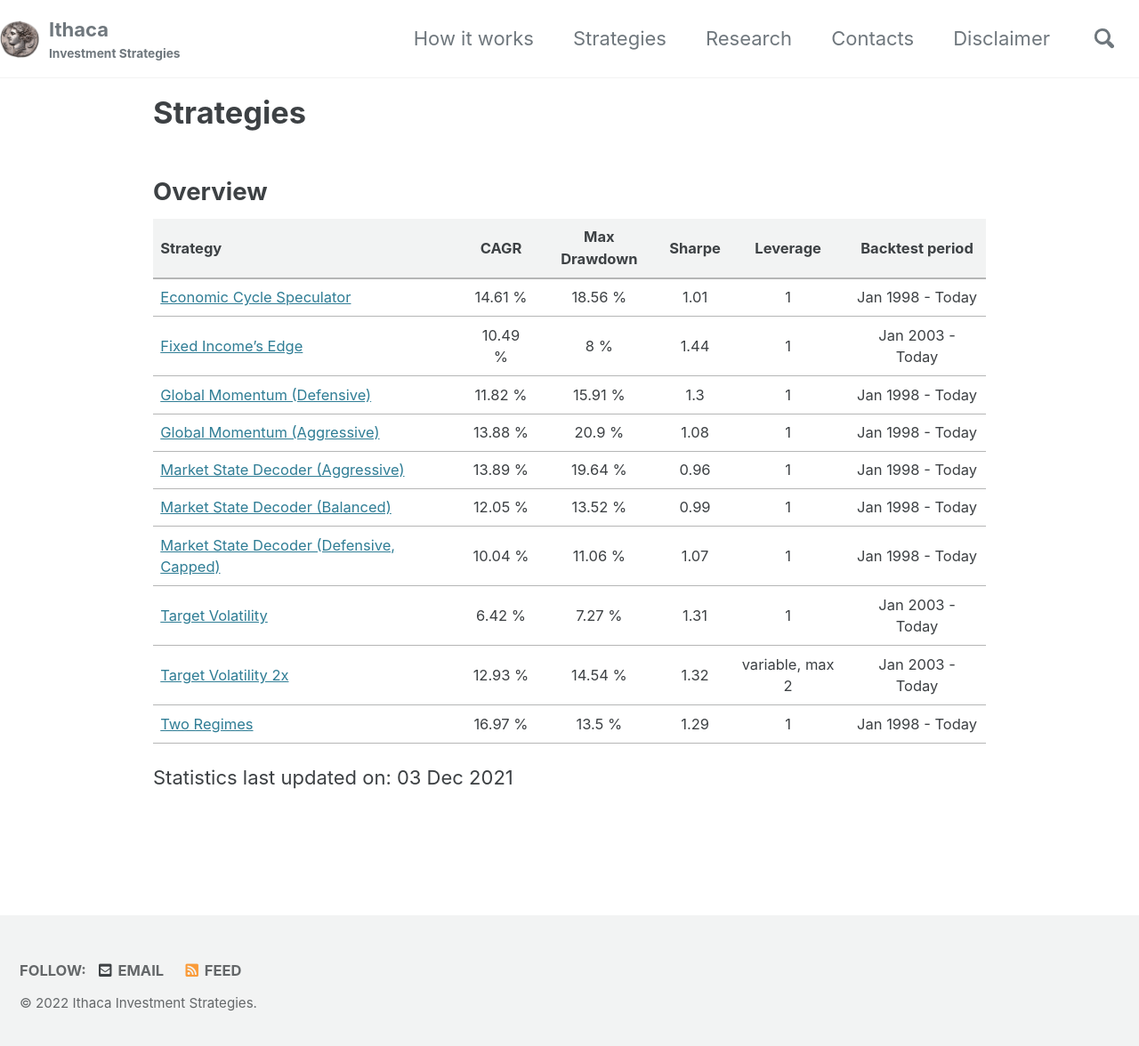
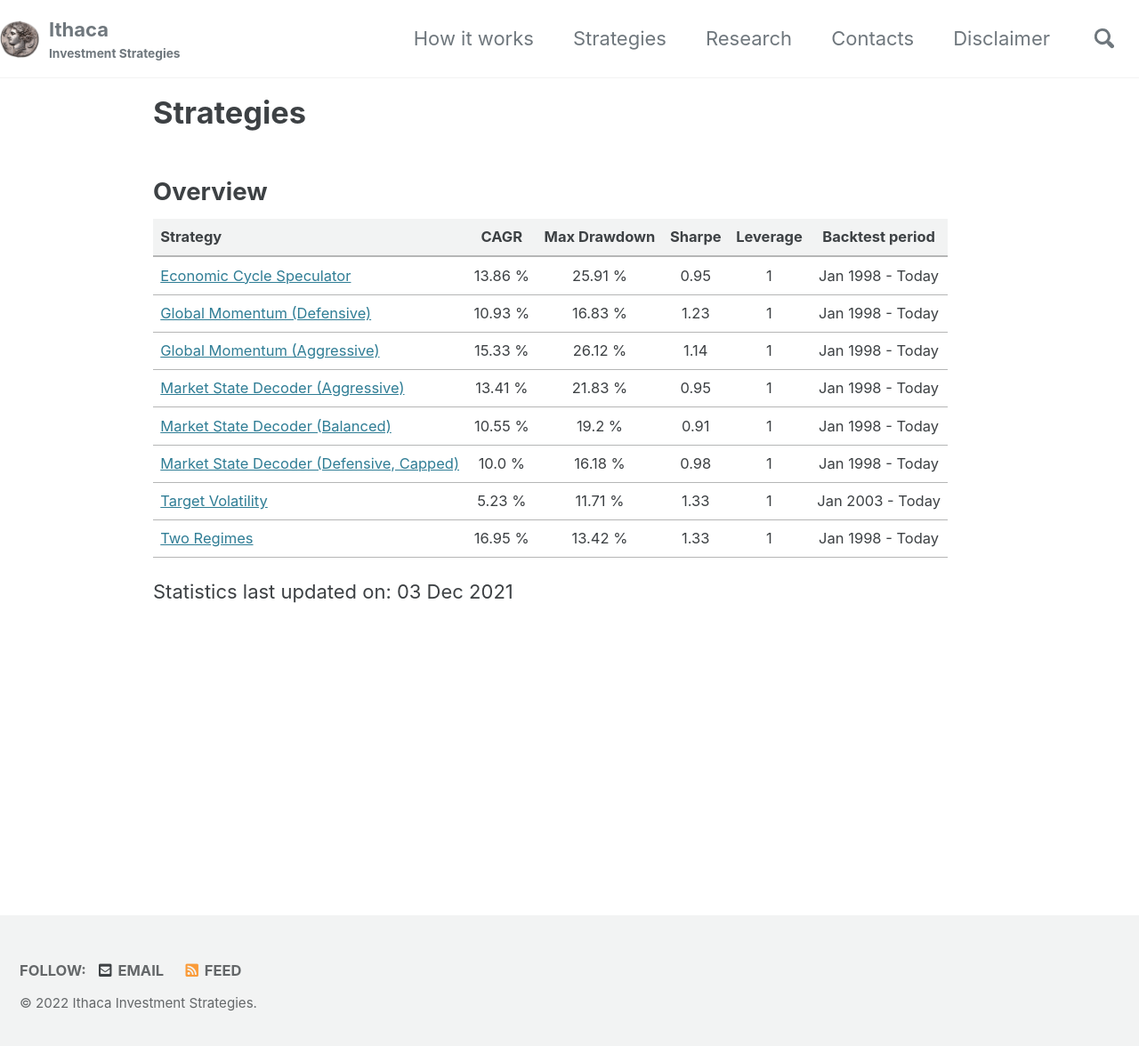
Before and after one commit to IthacaResearch/ithacaresearch.github.io, a Jekyll site: the page built from category/strategies.md, in a window 1280 px wide and 1184 px high. Shown: the top 1176 px of the window at 89% size. Built offline with Jekyll 4.4.1, drawn with Linux system fonts in a browser that asks for light colours; cached includes are drawn as plain includes.

Commit message:
Update summary

```diff
--- a/category/strategies.md
+++ b/category/strategies.md
@@ -8,15 +8,13 @@ sidebar_sort_order: 2
 
 | Strategy | CAGR | Max Drawdown | Sharpe | Leverage | Backtest period |
 | :------- | :--: | :----------: | :----: | :------: | :-------------: |
-| [Economic Cycle Speculator](/strategies/economic-cycle-speculator) | 14.61 % | 18.56 % | 1.01 | 1 | Jan 1998 - Today |
-| [Fixed Income's Edge](/strategies/fixed-incomes-edge) | 10.49 % | 8 % | 1.44 | 1 | Jan 2003 - Today |
-| [Global Momentum (Defensive)](/strategies/global-momentum-defensive) | 11.82 % | 15.91 % | 1.3 | 1 | Jan 1998 - Today |
-| [Global Momentum (Aggressive)](/strategies/global-momentum-aggressive) | 13.88 % | 20.9 % | 1.08 | 1 | Jan 1998 - Today |
-| [Market State Decoder (Aggressive)](/strategies/market-state-decoder-aggressive) | 13.89 % | 19.64 % | 0.96 | 1 | Jan 1998 - Today |
-| [Market State Decoder (Balanced)](/strategies/market-state-decoder-balanced) | 12.05 % | 13.52 % | 0.99 | 1 | Jan 1998 - Today |
-| [Market State Decoder (Defensive, Capped)](/strategies/market-state-decoder-defensive) | 10.04 % | 11.06 % | 1.07 | 1 | Jan 1998 - Today |
-| [Target Volatility](/strategies/target-volatility) | 6.42 % | 7.27 % | 1.31 | 1 | Jan 2003 - Today |
-| [Target Volatility 2x](/strategies/target-volatility-2x) | 12.93 % | 14.54 % | 1.32 | variable, max 2 | Jan 2003 - Today |
-| [Two Regimes](/strategies/two-regimes) | 16.97 % | 13.5 % | 1.29 | 1 | Jan 1998 - Today |
+| [Economic Cycle Speculator](/strategies/economic-cycle-speculator) | 13.86 % | 25.91 % | 0.95 | 1 | Jan 1998 - Today |
+| [Global Momentum (Defensive)](/strategies/global-momentum-defensive) | 10.93 % | 16.83 % | 1.23 | 1 | Jan 1998 - Today |
+| [Global Momentum (Aggressive)](/strategies/global-momentum-aggressive) | 15.33 % | 26.12 % | 1.14 | 1 | Jan 1998 - Today |
+| [Market State Decoder (Aggressive)](/strategies/market-state-decoder-aggressive) | 13.41 % | 21.83 % | 0.95 | 1 | Jan 1998 - Today |
+| [Market State Decoder (Balanced)](/strategies/market-state-decoder-balanced) | 10.55 % | 19.2 % | 0.91 | 1 | Jan 1998 - Today |
+| [Market State Decoder (Defensive, Capped)](/strategies/market-state-decoder-defensive) | 10.0 % | 16.18 % | 0.98 | 1 | Jan 1998 - Today |
+| [Target Volatility](/strategies/target-volatility) | 5.23 % | 11.71 % | 1.33 | 1 | Jan 2003 - Today |
+| [Two Regimes](/strategies/two-regimes) | 16.95 % | 13.42 % | 1.33 | 1 | Jan 1998 - Today |
 
 Statistics last updated on: 03 Dec 2021
```
